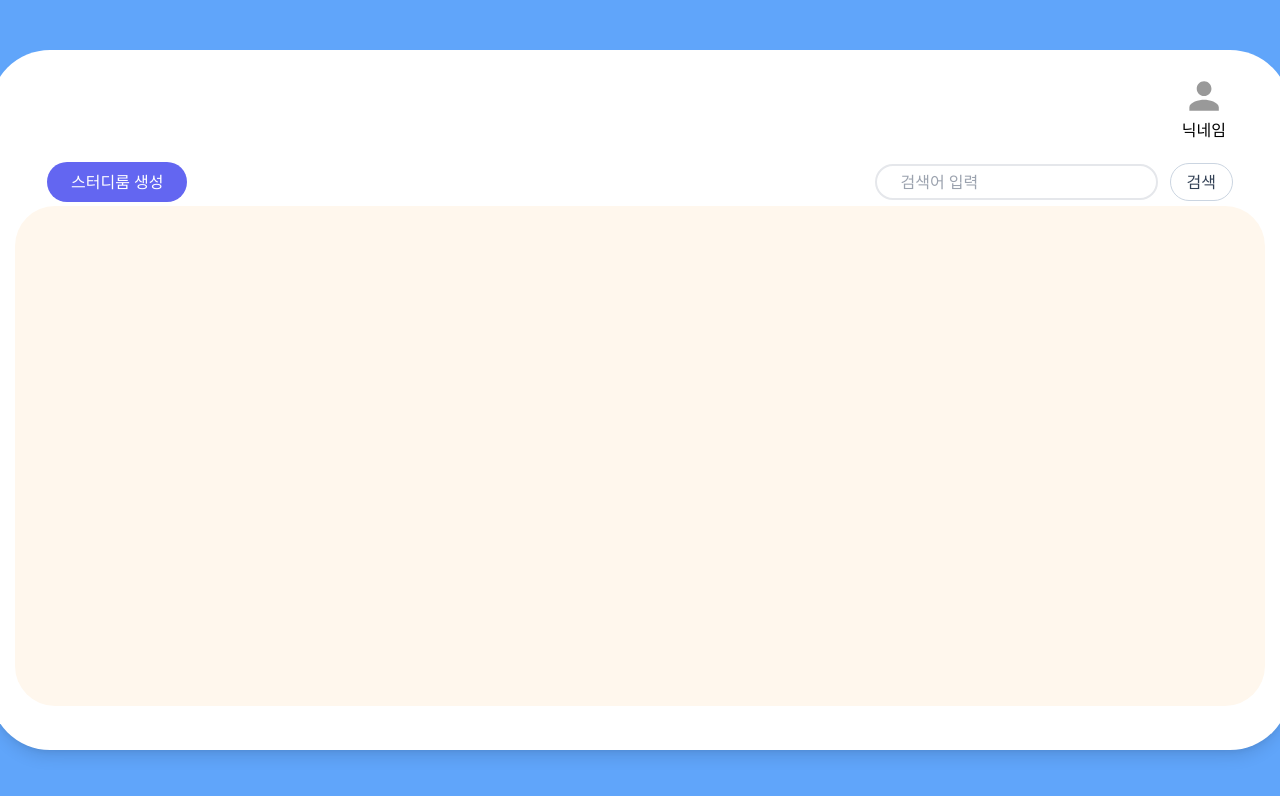
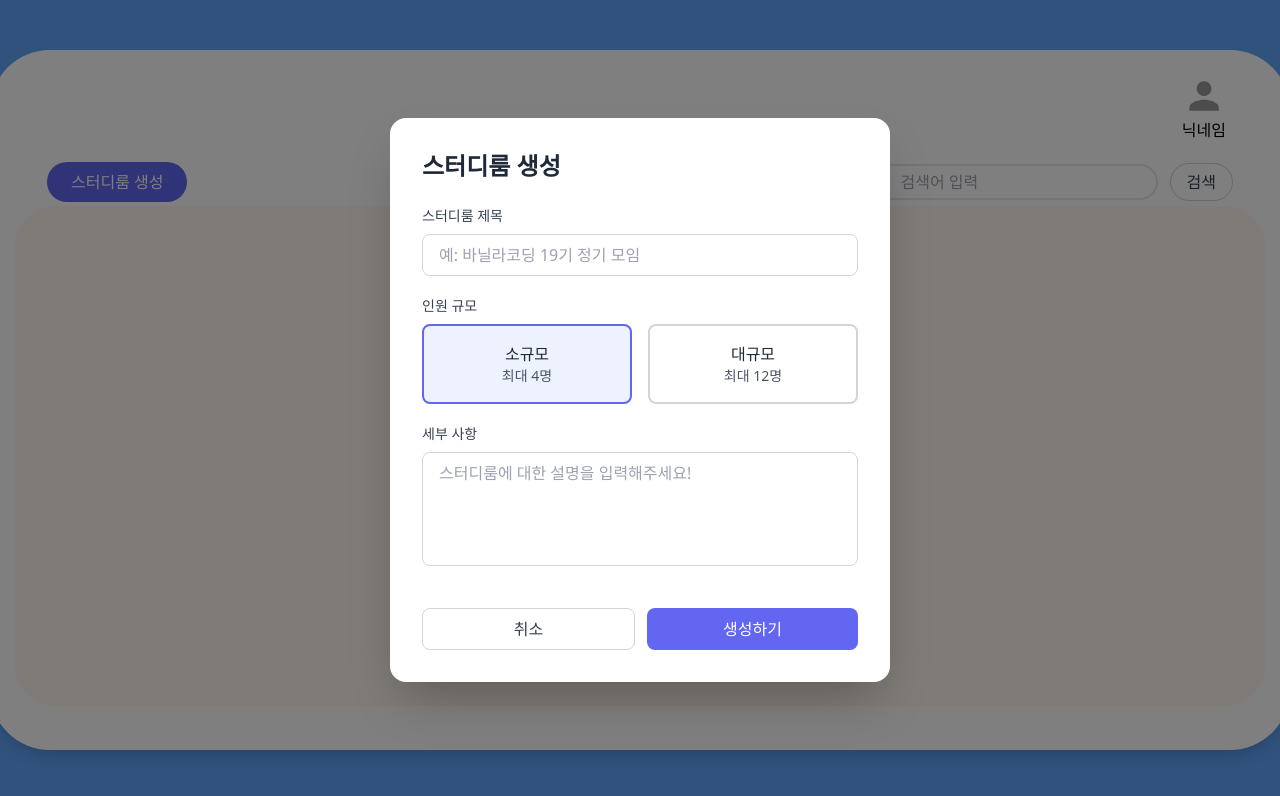
Before and after one commit to HyeseongO/moremore-frontend, a React (Vite) app: page /main in a window 1280 px wide. Both pictures are taken after a click on the button "스터디룸 생성". Shown: the top 796 px of the page. Built offline with nearby package versions, Linux system fonts and the light colour scheme.

Commit message:
feat: create new studyroom modal

```diff
--- a/src/App.tsx
+++ b/src/App.tsx
@@ -5,7 +5,7 @@ import MainPage from './pages/MainPage';
 import SettingPage from './pages/SettingsPage';
 import ProfilePage from './pages/ProfilePage';
 import RoomPage from './pages/RoomPage';
-import GoogleSignup from './pages/GoogleSignUp';
+import GoogleSignup from './pages/GoogleSignup';
 
 function App() {
   return (
--- /dev/null
+++ b/src/components/StudyRoomModal.tsx
@@ -0,0 +1,123 @@
+import { useState } from 'react';
+
+interface StudyRoomModalProps {
+  isOpen: boolean;
+  onClose: () => void;
+}
+
+function StudyRoomModal({ isOpen, onClose }: StudyRoomModalProps) {
+  const [data, setData] = useState({
+    title: '',
+    memberType: 'small',
+    description: '',
+  });
+
+  const handleSubmit = () => {
+    onClose();
+    setData({
+      title: '',
+      memberType: 'small',
+      description: '',
+    });
+  };
+
+  const handleChange = (event: any) => {
+    const { name, value } = event.target;
+    setData((prev) => ({
+      ...prev,
+      [name]: value,
+    }));
+  };
+
+  if (!isOpen) return null;
+
+  return (
+    <>
+      <div className="fixed inset-0 bg-black bg-opacity-50 z-40" onClick={onClose} />
+
+      <div className="fixed inset-0 flex items-center justify-center z-50">
+        <div className="bg-white rounded-2xl p-8 w-[500px] max-w-[90vw] shadow-2xl">
+          <h2 className="text-2xl font-bold mb-6 text-gray-800">스터디룸 생성</h2>
+
+          <div className="space-y-5">
+            <div>
+              <div className="block text-sm font-medium text-gray-700 mb-2">스터디룸 제목</div>
+              <input
+                type="text"
+                name="title"
+                value={data.title}
+                onChange={handleChange}
+                required
+                className="w-full px-4 py-2 border border-gray-300 rounded-lg focus:ring-2 focus:ring-indigo-500 focus:border-indigo-500 outline-none transition"
+                placeholder="예: 바닐라코딩 19기 정기 모임"
+              />
+            </div>
+
+            <div>
+              <div className="block text-sm font-medium text-gray-700 mb-2">인원 규모</div>
+              <div className="flex gap-4">
+                <label className="flex-1 cursor-pointer">
+                  <input
+                    type="radio"
+                    name="memberType"
+                    value="small"
+                    checked={data.memberType === 'small'}
+                    onChange={handleChange}
+                    className="sr-only peer"
+                  />
+                  <div className="border-2 border-gray-300 rounded-lg p-4 text-center peer-checked:border-indigo-500 peer-checked:bg-indigo-50 transition">
+                    <div className="font-medium text-gray-800">소규모</div>
+                    <div className="text-sm text-gray-600">최대 4명</div>
+                  </div>
+                </label>
+                <label className="flex-1 cursor-pointer">
+                  <input
+                    type="radio"
+                    name="memberType"
+                    value="large"
+                    checked={data.memberType === 'large'}
+                    onChange={handleChange}
+                    className="sr-only peer"
+                  />
+                  <div className="border-2 border-gray-300 rounded-lg p-4 text-center peer-checked:border-indigo-500 peer-checked:bg-indigo-50 transition">
+                    <div className="font-medium text-gray-800">대규모</div>
+                    <div className="text-sm text-gray-600">최대 12명</div>
+                  </div>
+                </label>
+              </div>
+            </div>
+
+            <div>
+              <div className="block text-sm font-medium text-gray-700 mb-2">세부 사항</div>
+              <textarea
+                name="description"
+                value={data.description}
+                onChange={handleChange}
+                rows={4}
+                className="w-full px-4 py-2 border border-gray-300 rounded-lg focus:ring-2 focus:ring-indigo-500 focus:border-indigo-500 outline-none transition resize-none"
+                placeholder="스터디룸에 대한 설명을 입력해주세요!"
+              />
+            </div>
+
+            <div className="flex gap-3 pt-4">
+              <button
+                onClick={onClose}
+                className="flex-1 px-4 py-2 border border-gray-300 text-gray-700 rounded-lg hover:bg-gray-50 transition"
+              >
+                취소
+              </button>
+              <button
+                onClick={handleSubmit}
+                className="flex-1 px-4 py-2 bg-indigo-500 text-white rounded-lg hover:bg-indigo-600 transition"
+              >
+                생성하기
+              </button>
+            </div>
+          </div>
+        </div>
+      </div>
+    </>
+  );
+}
+
+export default StudyRoomModal;
--- a/src/pages/GoogleSignup.tsx
+++ b/src/pages/GoogleSignup.tsx
@@ -38,12 +38,6 @@ function GoogleSignup() {
     } finally {
       setChecking(false);
     }
-  };
-
-  const handleNicknameChange = (e: React.ChangeEvent<HTMLInputElement>) => {
-    setNickname(e.target.value);
-    setNicknameAvailable(null);
-    setError('');
   };
 
   const handleSubmit = async (event: any) => {
--- a/src/pages/MainPage.tsx
+++ b/src/pages/MainPage.tsx
@@ -1,7 +1,11 @@
+import { useState } from 'react';
 import Background from '../components/Background';
 import UserProfile from '../components/UserProfile';
+import StudyRoomModal from '../components/StudyRoomModal';
 
 function MainPage() {
+  const [isModalOpen, setIsModalOpen] = useState(false);
+
   return (
     <div className="relative min-h-screen bg-blue-400">
       <Background size="large">
@@ -16,6 +20,7 @@ function MainPage() {
         "
         >
           <button
+            onClick={() => setIsModalOpen(true)}
             className="
             bg-indigo-500 text-white px-6 py-2 rounded-full font-medium
             hover:bg-indigo-600 transition-colors
@@ -46,6 +51,8 @@ function MainPage() {
  bg-orange-50 mt-14 rounded-[40px] flex flex-col items-center justify-center-white"
         ></div>
       </Background>
+
+      <StudyRoomModal isOpen={isModalOpen} onClose={() => setIsModalOpen(false)} />
     </div>
   );
 }
```
